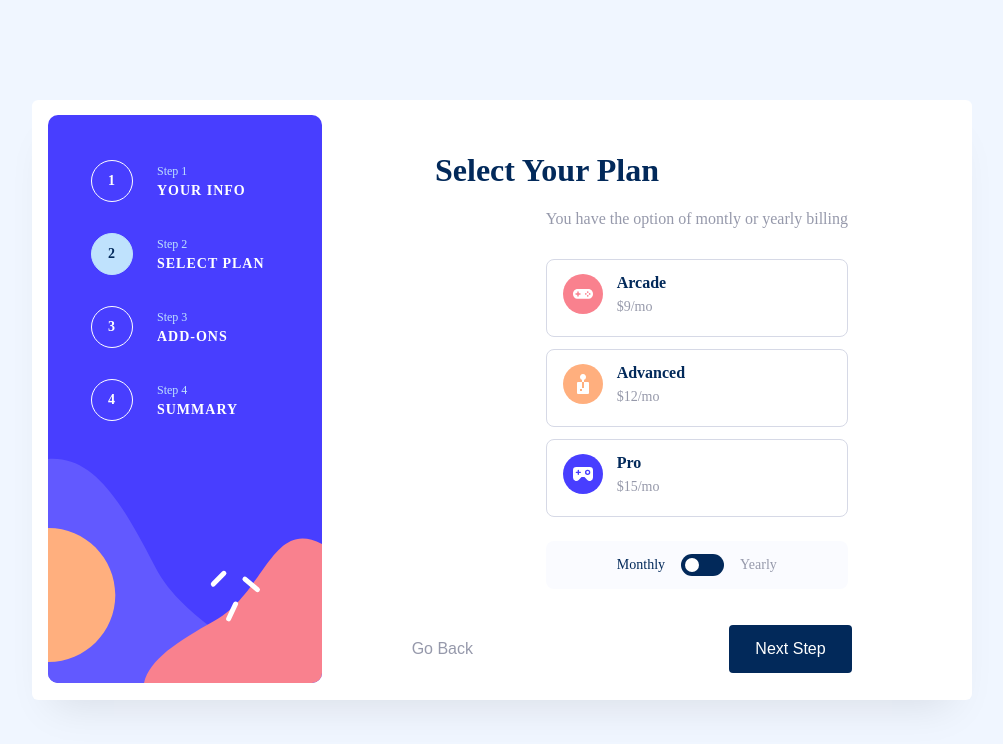
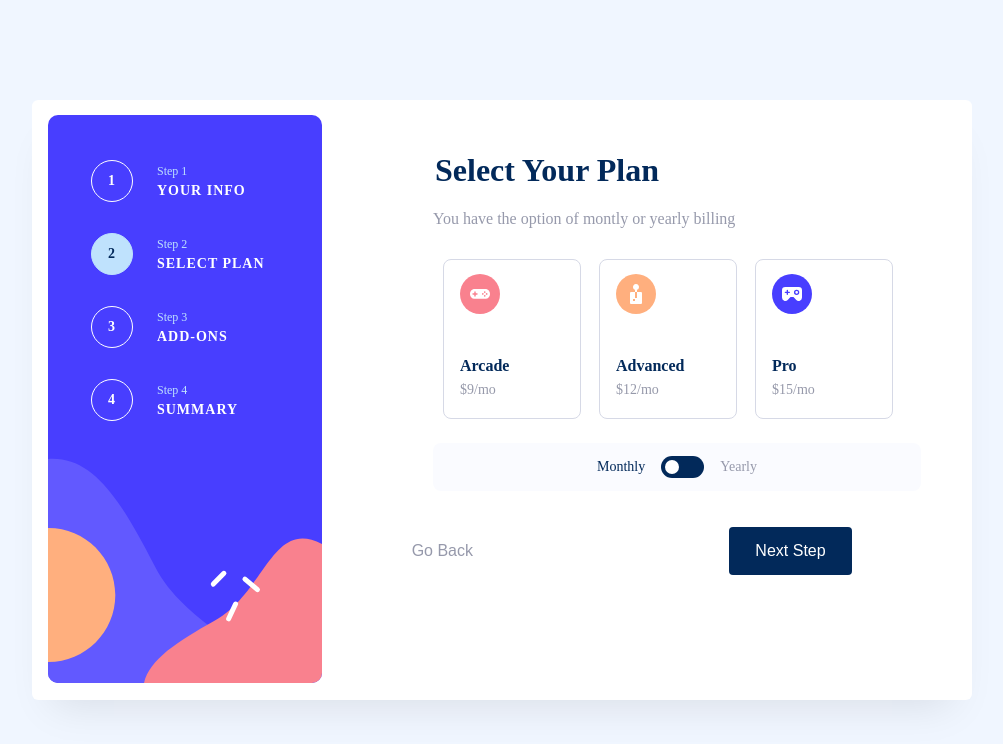
Before and after one commit to TomasScerbak/multistep-form, a React (Create React App) app: page / in a window 1280 px wide. Both pictures are taken after a click on the button "Next Step". Shown: the top 744 px of the page, without its empty margins (138-1141 px from the left). Built offline with nearby package versions, Linux system fonts and the light colour scheme.

Commit message:
finalized yourplan component layout for desktop

```diff
--- a/src/components/UI/PlanButton.module.css
+++ b/src/components/UI/PlanButton.module.css
@@ -47,3 +47,17 @@ input[type="radio"] {
   background-color: var(--alabaster);
   border: 1px solid var(--purplish-blue);
 }
+
+@media screen and (min-width: 760px) {
+  .plan {
+    width: 13.8rem;
+    height: 16rem;
+    margin: 0 1.8rem 0 0;
+    flex-direction: column;
+  }
+
+  .plan-image {
+    margin-right: 1.4rem;
+    margin-bottom: 3.9rem;
+  }
+}
--- /dev/null
+++ b/src/components/pages/PersonalInfo.module.css
@@ -0,0 +1,5 @@
+@media screen and (min-width: 760px) {
+  .personal-info__section {
+    margin-left: 30rem;
+  }
+}
--- a/src/components/pages/PersonalInfo.tsx
+++ b/src/components/pages/PersonalInfo.tsx
@@ -1,8 +1,10 @@
 import Form from "../UI/Form";
+
+import classes from "./PersonalInfo.module.css";
 
 const PersonalInfo = () => {
   return (
-    <section>
+    <section className={classes["personal-info__section"]}>
       <p>Please provide your name, email address, and phone number.</p>
       <Form />
     </section>
--- a/src/components/pages/RootLayout.module.css
+++ b/src/components/pages/RootLayout.module.css
@@ -12,8 +12,7 @@
   .page {
     display: flex;
     flex-direction: row;
-    justify-content: right;
-    margin-right: 10rem;
+    justify-content: center;
   }
 
   .card-header__wrapper {
--- /dev/null
+++ b/src/components/pages/YourPlan.module.css
@@ -0,0 +1,10 @@
+@media screen and (min-width: 760px) {
+  .plan-button__section {
+    margin-left: 35rem;
+  }
+  .plan-button__container {
+    display: flex;
+    justify-content: center;
+    width: 48.8rem;
+  }
+}
--- a/src/components/pages/YourPlan.tsx
+++ b/src/components/pages/YourPlan.tsx
@@ -8,6 +8,8 @@ import IconArcade from "../../assets/icon-arcade.svg";
 import IconPro from "../../assets/icon-pro.svg";
 import InputSwitch from "../UI/InputSwitch";
 import PlanButton from "../UI/PlanButton";
+
+import classes from "./YourPlan.module.css";
 
 const planVariations = [
   {
@@ -41,8 +43,9 @@ const YourPlan = () => {
   };
 
   return (
-    <section>
+    <section className={classes["plan-button__section"]}>
       <p>You have the option of montly or yearly billing</p>
+      <div className={classes["plan-button__container"]}>
         {planVariations.map((plan, index) => (
           <PlanButton
             onChange={() =>
@@ -66,6 +69,7 @@ const YourPlan = () => {
             checked={plan.variation === userPlan.type}
           />
         ))}
+      </div>
       <div>
         <InputSwitch
           checked={inputSwitch.clicked}
```
Lines whose indentation alone changed are shown as unchanged.
